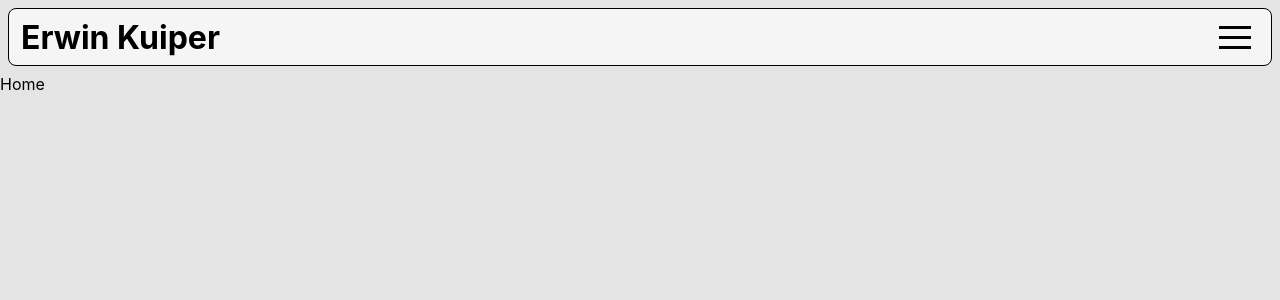
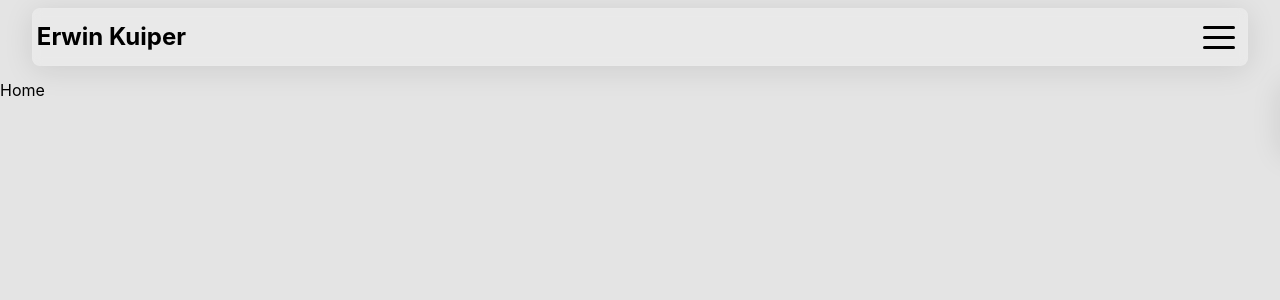
Before and after one commit to ErwinKuiper/Portfolio, a React app: page / in a window 1280 px wide. Shown: the top 300 px of the page. Built offline with nearby package versions, Linux system fonts and the light colour scheme; the HTML template or start-up script is replaced by a standard one.

Commit message:
feat: improved navbar

```diff
--- a/src/App.tsx
+++ b/src/App.tsx
@@ -1,16 +1,19 @@
-import { BrowserRouter, Routes, Route } from 'react-router-dom'
+import { Routes, Route } from 'react-router-dom'
 
 import './App.css'
+import Navbar from './components/Navbar/Navbar';
 
 function App() {
   return (
-    <BrowserRouter>
+    <>
+      <Navbar />
+
       <Routes>
         <Route path="/" element={<div>Home</div>} />
         <Route path="/about" element={<div>About</div>} />
       </Routes>
-    </BrowserRouter>
-  )
+    </>
+  );
 }
 
 export default App
--- a/src/components/Navbar/Navbar.module.css
+++ b/src/components/Navbar/Navbar.module.css
@@ -4,12 +4,52 @@
 }
 
 .mobileNav {
+  position: fixed;
+  top: 1vh;
+  left: 2.5vw;
+  right: 2.5vw;
+
   display: flex;
+  justify-content: space-between;
   align-items: center;
-  justify-content: space-between;
-  border: 1px solid black;
-  background-color: #f5f5f5;
-  border-radius: 8px;
-  padding: 4px 12px;
-  margin: 8px;
+
+  padding: 0.3rem;
+
+  background: rgba(255, 255, 255, 0.2);
+  border-radius: var(--radius-md);
+  box-shadow: 0 4px 30px rgba(0, 0, 0, 0.1);
+  backdrop-filter: blur(5px);
+
+  z-index: 100;
 }
+
+.navLinks {
+  position: fixed;
+  top: 80px;
+  right: 2.5vw;
+
+  width: 220px;
+
+  display: flex;
+  flex-direction: column;
+  align-items: center;
+
+  background: rgba(255, 255, 255, 0.2);
+  border-radius: var(--radius-md);
+  box-shadow: 0 4px 30px rgba(0, 0, 0, 0.1);
+  backdrop-filter: blur(5px);
+
+  transform: translateX(calc(100% + 2.5vw));
+  transition: transform 0.3s ease;
+}
+
+.open {
+  transform: translateX(0);
+}
+
+.navLinks a {
+  text-decoration: none;
+  color: var(--text);
+  padding: 0.5rem;
+  transition: color 0.3s ease;
+}
--- a/src/components/Navbar/Navbar.tsx
+++ b/src/components/Navbar/Navbar.tsx
@@ -2,16 +2,25 @@ import { useState } from "react";
 import { Squash as Hamburger } from "hamburger-react";
 
 import styles from "./Navbar.module.css";
+import { NavLink } from "react-router-dom";
 
 function Navbar() {
   const [isOpen, setIsOpen] = useState(false);
 
   return (
     <>
-      <div className={styles.mobileNav}>
+      <nav className={styles.mobileNav}>
         <h1>Erwin Kuiper</h1>
+        <Hamburger rounded toggled={isOpen} toggle={setIsOpen} />
+      </nav>
 
-        <Hamburger toggled={isOpen} toggle={setIsOpen} />
+      <div className={`${styles.navLinks} ${isOpen ? styles.open : ""}`}>
+        <NavLink to="/" onClick={() => setIsOpen(false)}>
+          Home
+        </NavLink>
+        <NavLink to="/about" onClick={() => setIsOpen(false)}>
+          About
+        </NavLink>
       </div>
     </>
   );
--- a/src/index.css
+++ b/src/index.css
@@ -25,6 +25,14 @@
   font-family: var(--font-sans);
 }
 
+* {
+  box-sizing: border-box;
+}
+
+body {
+  margin-top: 10vh;
+}
+
 @media (prefers-color-scheme: dark) {
   :root {
     --bg: #000;
--- a/src/main.tsx
+++ b/src/main.tsx
@@ -2,11 +2,12 @@ import { StrictMode } from 'react'
 import { createRoot } from 'react-dom/client'
 import './index.css'
 import App from './App.tsx'
-import Navbar from './components/Navbar/Navbar.tsx'
+import { BrowserRouter } from 'react-router-dom'
 
 createRoot(document.getElementById('root')!).render(
   <StrictMode>
-    <Navbar />
-    <App />
+    <BrowserRouter>
+      <App />
+    </BrowserRouter>
   </StrictMode>,
 )
```
